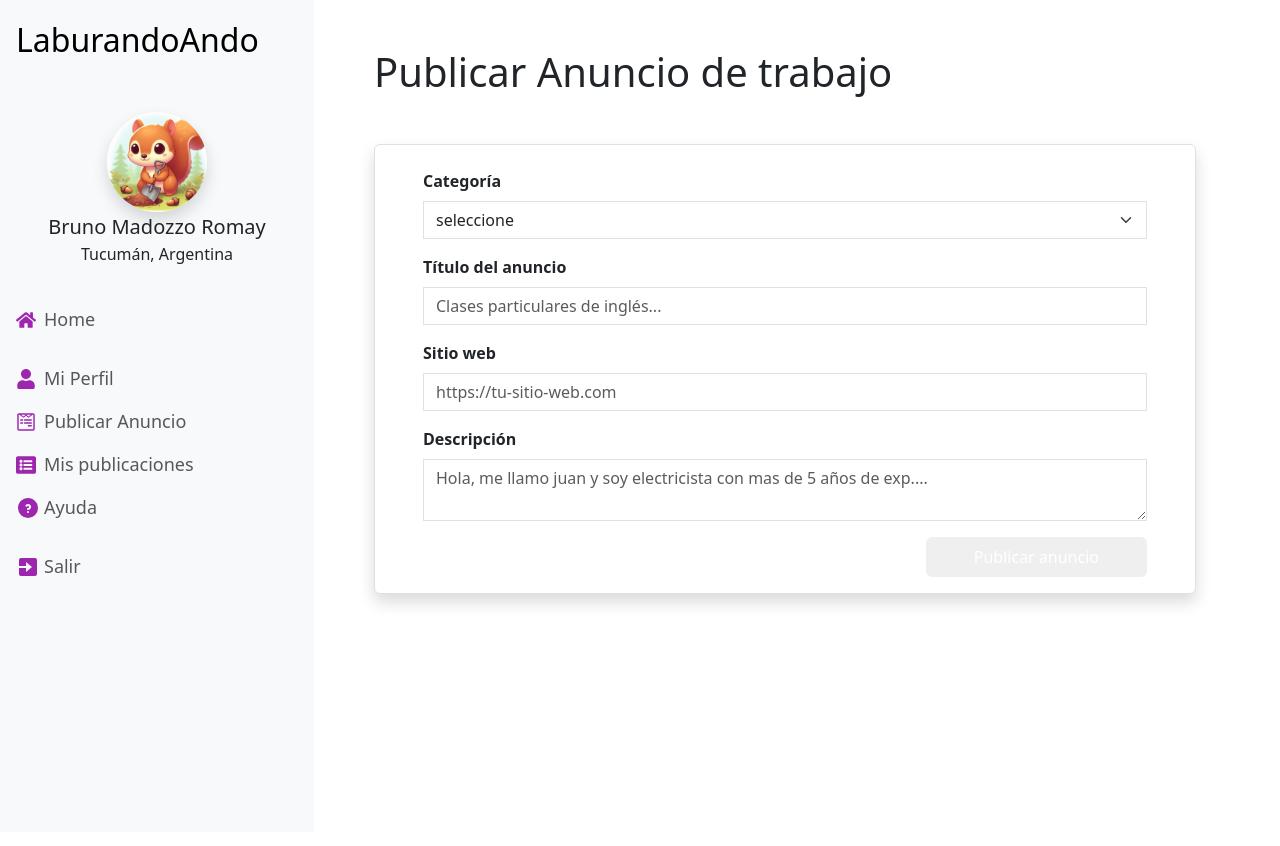
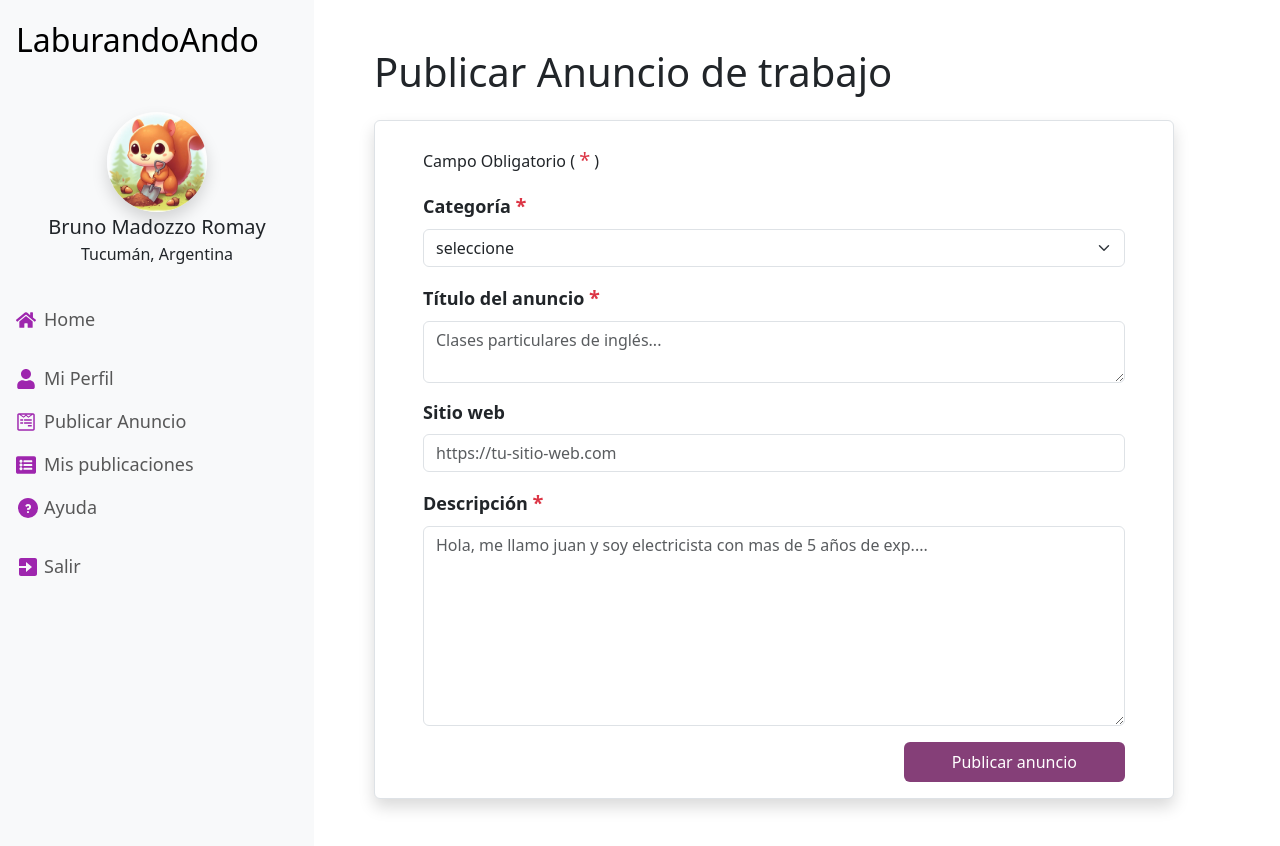
Before and after one commit to FranprzDev/LaburandoAndo, a React (Vite) app: page /publicar-anuncio in a window 1280 px wide. Built offline with nearby package versions, Linux system fonts and the light colour scheme.

Commit message:
defini ancho maximo a form de publicacion y modifique fontsize a label, aplique redondeado a inputs, defini alto de textarea de description y tambien defini color de fondo a btn publicar anuncio en cp FormularioPublicacion

```diff
--- a/src/App.css
+++ b/src/App.css
@@ -26,3 +26,8 @@
     background: radial-gradient(circle farthest-corner at 35% 90%, #fec564, transparent 50%), radial-gradient(circle farthest-corner at 0 140%, #fec564, transparent 50%), radial-gradient(ellipse farthest-corner at 0 -25%, #5258cf, transparent 50%), radial-gradient(ellipse farthest-corner at 20% -50%, #5258cf, transparent 50%), radial-gradient(ellipse farthest-corner at 100% 0, #893dc2, transparent 50%), radial-gradient(ellipse farthest-corner at 60% -20%, #893dc2, transparent 50%), radial-gradient(ellipse farthest-corner at 100% 100%, #d9317a, transparent), linear-gradient(#6559ca, #bc318f 30%, #e33f5f 50%, #f77638 70%, #fec66d 100%);
     color: white;
 }
+
+.input:focus{
+    outline: none;
+    box-shadow: none;
+}
--- a/src/components/PerfilLayout.jsx
+++ b/src/components/PerfilLayout.jsx
@@ -5,7 +5,7 @@ const PerfilLayout = ({ children }) => {
   return (
     <section className="container-fluid mainSection">
       <div className="row containerProfile">
-        <article className="col-md-4 col-lg-3 col-xxl-2 px-0 ">
+        <article className="col-md-4 col-lg-3 col-xxl-2 px-0 min-h-screen">
           <MenuProfesional></MenuProfesional>
         </article>
         <article className="col-md-8 col-lg-9 col-xxl-10">{children}</article>
--- a/src/components/profesional/FormularioPublicacion.jsx
+++ b/src/components/profesional/FormularioPublicacion.jsx
@@ -2,15 +2,22 @@ import { Form } from "react-bootstrap";
 
 const FormularioPublicacion = () => {
   return (
-    <Form className="mt-2 mt-md-5 bg-white shadow rounded-2 px-3 px-xl-5 pb-3 mt-lg-2 pt-4 mt-xl-5 border">
+    <Form className="formPublication mt-2 mt-md-5 bg-white shadow rounded-2 px-3 px-xl-5 pb-3 mt-lg-2 pt-4 mt-xl-4 border">
+      <p>
+        Campo Obligatorio &#40; <span className="text-danger fs-5">*</span>{" "}
+        &#41;
+      </p>
       <Form.Group className="mb-3">
-          <Form.Label htmlFor="category" className="text-md-center w-100 text-lg-start fw-bold  ">
-            Categoría
+        <Form.Label
+          htmlFor="category"
+          className="w-100 text-lg-start fw-bold fontSizeLabel "
+        >
+          Categoría <span className="text-danger fs-5">*</span>
         </Form.Label>
         <Form.Select
           type="text"
           id="category"
-            className="rounded-0"
+          className="input rounded-2"
           title="Selecciona una categoría de trabajo"
         >
           <option value="">seleccione</option>
@@ -21,43 +28,55 @@ const FormularioPublicacion = () => {
         </Form.Select>
       </Form.Group>
       <Form.Group className="mb-3">
-          <Form.Label htmlFor="title" className="text-md-center w-100 text-lg-start fw-bold  ">
-            Título del anuncio
+        <Form.Label
+          htmlFor="title"
+          className="w-100 text-lg-start fw-bold fontSizeLabel "
+        >
+          Título del anuncio <span className="text-danger fs-5">*</span>
         </Form.Label>
         <Form.Control
-            type="text"
+          as="textarea"
           id="title"
-            className="rounded-0"
+          className="rounded-2 input"
           title="Ingresa el título del anuncio"
           placeholder="Clases particulares de inglés..."
         />
       </Form.Group>
       <Form.Group className="mb-3">
-          <Form.Label htmlFor="ubication" className="text-md-center w-100 text-lg-start fw-bold  ">
+        <Form.Label
+          htmlFor="web"
+          className="w-100 text-lg-start fw-bold  fontSizeLabel"
+        >
           Sitio web
         </Form.Label>
         <Form.Control
           type="url"
-            id="ubication"
-            className="rounded-0"
+          id="web"
+          className="rounded-2 input"
           title="Ingresa el sitio web de tu negocio en caso de tener"
           placeholder="https://tu-sitio-web.com"
         />
       </Form.Group>
       <Form.Group className="mb-3">
-          <Form.Label htmlFor="description" className="text-md-center w-100 text-lg-start fw-bold  ">
-            Descripción
+        <Form.Label
+          htmlFor="description"
+          className="w-100 text-lg-start fw-bold  fontSizeLabel"
+        >
+          Descripción <span className="text-danger fs-5">*</span>
         </Form.Label>
         <Form.Control
           as="textarea"
           id="description"
-            className="rounded-0"
-            title="Ingresa una breve presentación de ti y del anuncio"
+          className="rounded-2 input textareaDescription"
+          title="Ingresa una breve presentación sobre ti y del anuncio"
           placeholder="Hola, me llamo juan y soy electricista con mas de 5 años de exp...."
         />
       </Form.Group>
       <div className="d-flex justify-content-end justify-content-md-center justify-content-lg-end d-block w-100">
-        <button type="submit" className="px-3 px-md-5 py-2 rounded-2 text-white border-0">
+        <button
+          type="submit"
+          className="px-3 px-md-5 py-2 btnPost rounded-2 text-white border-0"
+        >
           Publicar anuncio
         </button>
       </div>
--- a/src/components/profesional/PublicacionProfesional.jsx
+++ b/src/components/profesional/PublicacionProfesional.jsx
@@ -1,9 +1,10 @@
 import React from "react";
 import FormularioPublicacion from "./FormularioPublicacion";
+import "../../styles/publicacionProfesional.css";
 
 const PublicacionProfesional = () => {
   return (
-    <section className="container-fluid px-2 px-lg-5 py-5 mainSection containerProfile">
+    <section className="container-fluid px-2 px-lg-5 py-3 py-md-5 mainSection containerProfile">
       <h1>Publicar Anuncio de trabajo</h1>
       <FormularioPublicacion></FormularioPublicacion>
     </section>
--- a/src/styles/menuLateral.css
+++ b/src/styles/menuLateral.css
@@ -12,11 +12,12 @@
     }
 
     .menuProfessional{
+        height: 100%;
         min-height: 100vh;
     }
 
     .menuProfessional .containerMenu{
-        height: 100vh;
+        min-height: 100vh;
     }
 }
 
--- /dev/null
+++ b/src/styles/publicacionProfesional.css
@@ -0,0 +1,21 @@
+.formPublication .textareaDescription{
+    min-height: 200px;
+}
+
+.btnPost{
+    background: var(--Violeta);
+}
+
+.btnPost:hover{
+    background: #9e26ae;
+}
+
+@media all and (min-width:768px){
+    .formPublication{
+        max-width: 800px;
+    }
+
+    .fontSizeLabel{
+        font-size: 1.125rem;
+    }
+}
```
Lines whose indentation alone changed are shown as unchanged.
